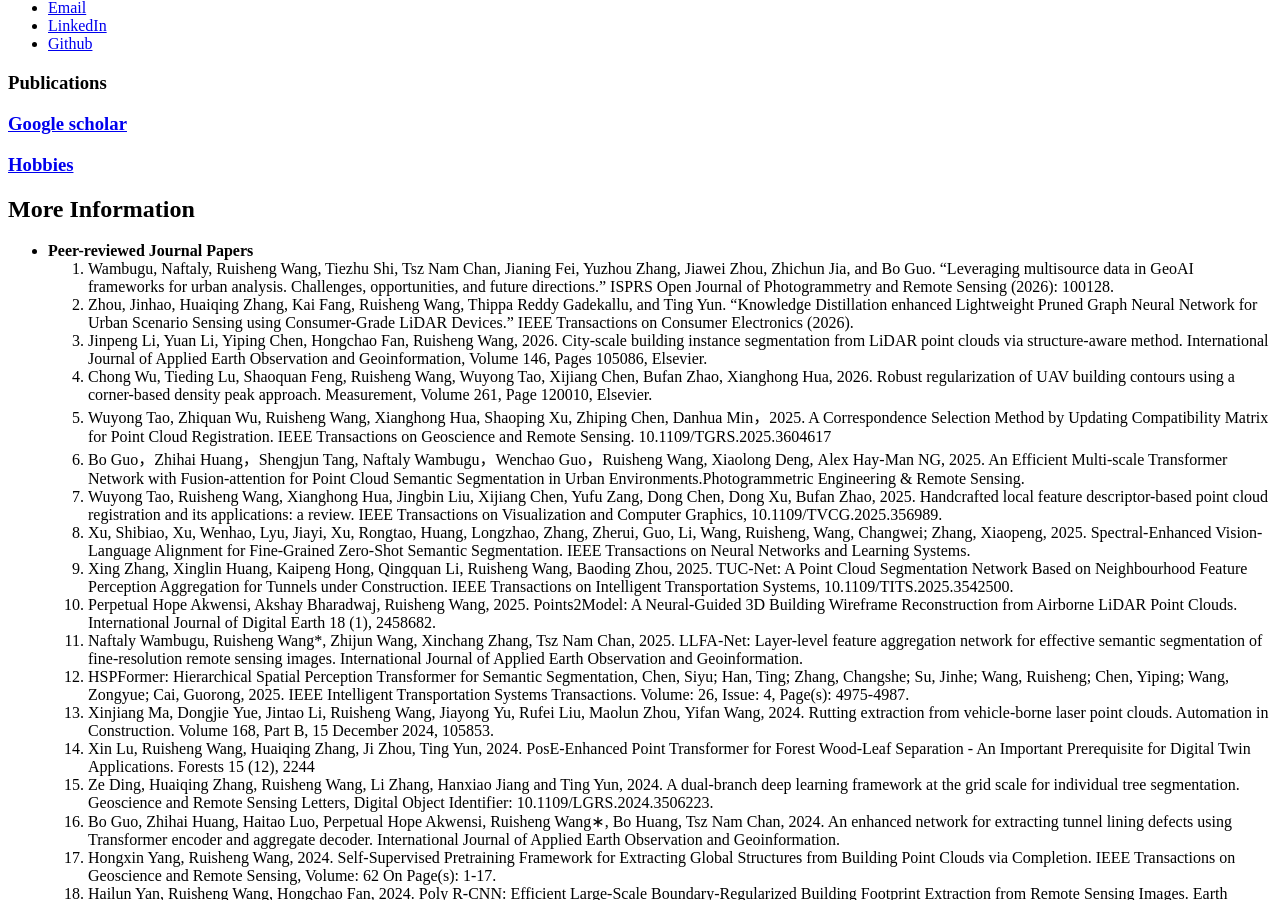
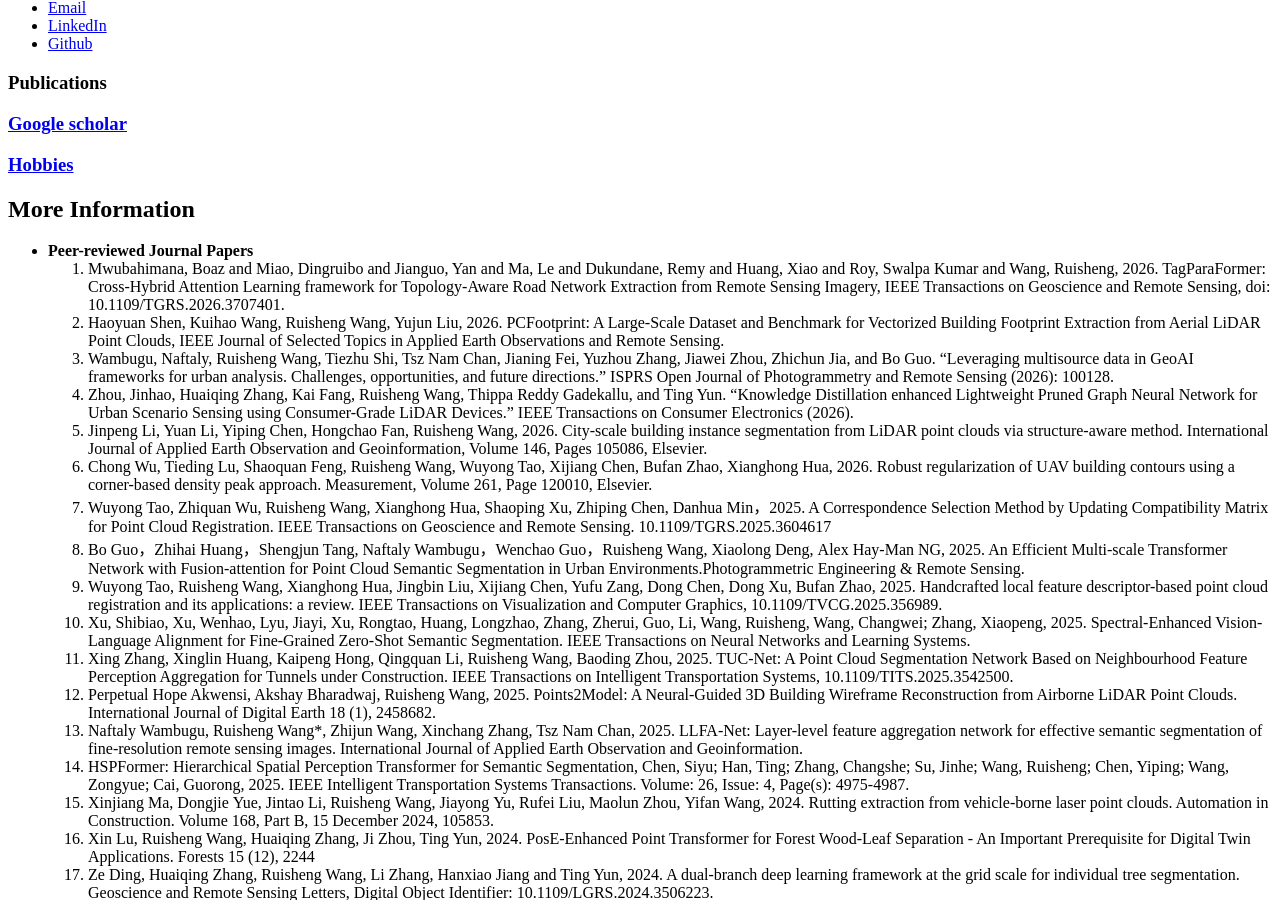
Before and after one commit to ruishengwang/ruishengwang.github.io, a Jekyll site: the page built from _pages/includes/publications.md, in a window 1280 px wide and 900 px high, scrolled down 348 px. Built offline with Jekyll 4.4.1, drawn with Linux system fonts in a browser that asks for light colours; our own code applies the rules of GitHub Pages for plain Markdown files.

Commit message:
Update publications.md

```diff
--- a/_pages/includes/publications.md
+++ b/_pages/includes/publications.md
@@ -6,41 +6,43 @@
 
 ## More Information
 - **Peer-reviewed Journal Papers**
-1. Wambugu, Naftaly, Ruisheng Wang, Tiezhu Shi, Tsz Nam Chan, Jianing Fei, Yuzhou Zhang, Jiawei Zhou, Zhichun Jia, and Bo Guo. "Leveraging multisource data in GeoAI frameworks for urban analysis. Challenges, opportunities, and future directions." ISPRS Open Journal of Photogrammetry and Remote Sensing (2026): 100128.
-2. Zhou, Jinhao, Huaiqing Zhang, Kai Fang, Ruisheng Wang, Thippa Reddy Gadekallu, and Ting Yun. "Knowledge Distillation enhanced Lightweight Pruned Graph Neural Network for Urban Scenario Sensing using Consumer-Grade LiDAR Devices." IEEE Transactions on Consumer Electronics (2026).
-3. Jinpeng Li, Yuan Li, Yiping Chen, Hongchao Fan, Ruisheng Wang, 2026. City-scale building instance segmentation from LiDAR point clouds via structure-aware method. International Journal of Applied Earth Observation and Geoinformation, Volume 146, Pages 105086, Elsevier.
-4. Chong Wu, Tieding Lu, Shaoquan Feng, Ruisheng Wang, Wuyong Tao, Xijiang Chen, Bufan Zhao, Xianghong Hua, 2026. Robust regularization of UAV building contours using a corner-based density peak approach. Measurement, Volume 261, Page 120010, Elsevier.
-5. Wuyong Tao, Zhiquan Wu, Ruisheng Wang, Xianghong Hua, Shaoping Xu, Zhiping Chen, Danhua Min，2025.  A Correspondence Selection Method by Updating Compatibility Matrix for Point Cloud Registration. IEEE Transactions on Geoscience and Remote Sensing. 10.1109/TGRS.2025.3604617
-6. Bo Guo，Zhihai Huang，Shengjun Tang, Naftaly Wambugu，Wenchao Guo，Ruisheng Wang, Xiaolong Deng, Alex Hay-Man NG, 2025. An Efficient Multi-scale Transformer Network with Fusion-attention for Point Cloud Semantic Segmentation in Urban Environments.Photogrammetric Engineering & Remote Sensing.
-7. Wuyong Tao, Ruisheng Wang, Xianghong Hua, Jingbin Liu, Xijiang Chen, Yufu Zang, Dong Chen, Dong Xu, Bufan Zhao, 2025. Handcrafted local feature descriptor-based point cloud registration and its applications: a review. IEEE Transactions on Visualization and Computer Graphics, 10.1109/TVCG.2025.356989.
-8. Xu, Shibiao, Xu, Wenhao, Lyu, Jiayi, Xu, Rongtao, Huang, Longzhao, Zhang, Zherui, Guo, Li, Wang, Ruisheng, Wang, Changwei; Zhang, Xiaopeng, 2025. Spectral-Enhanced Vision-Language Alignment for Fine-Grained Zero-Shot Semantic Segmentation. IEEE Transactions on Neural Networks and Learning Systems.
-9. Xing Zhang, Xinglin Huang, Kaipeng Hong, Qingquan Li, Ruisheng Wang, Baoding Zhou, 2025. TUC-Net: A Point Cloud Segmentation Network Based on Neighbourhood Feature Perception Aggregation for Tunnels under Construction. IEEE Transactions on Intelligent Transportation Systems, 10.1109/TITS.2025.3542500.
-10. Perpetual Hope Akwensi, Akshay Bharadwaj, Ruisheng Wang, 2025. Points2Model: A Neural-Guided 3D Building Wireframe Reconstruction from Airborne LiDAR Point Clouds.  International Journal of Digital Earth 18 (1), 2458682.
-11. Naftaly Wambugu, Ruisheng Wang*, Zhijun Wang, Xinchang Zhang, Tsz Nam Chan, 2025. LLFA-Net: Layer-level feature aggregation network for effective semantic segmentation of fine-resolution remote sensing images. International Journal of Applied Earth Observation and Geoinformation.
-12. HSPFormer: Hierarchical Spatial Perception Transformer for Semantic Segmentation, Chen, Siyu; Han, Ting; Zhang, Changshe; Su, Jinhe; Wang, Ruisheng; Chen, Yiping; Wang, Zongyue; Cai, Guorong, 2025. IEEE Intelligent Transportation Systems Transactions. Volume: 26, Issue: 4, Page(s): 4975-4987.
-13. Xinjiang Ma, Dongjie Yue, Jintao Li, Ruisheng Wang, Jiayong Yu, Rufei Liu, Maolun Zhou, Yifan Wang, 2024. Rutting extraction from vehicle-borne laser point clouds. Automation in Construction. Volume 168, Part B, 15 December 2024, 105853.
-14. Xin Lu, Ruisheng Wang, Huaiqing Zhang, Ji Zhou, Ting Yun, 2024. PosE-Enhanced Point Transformer for Forest Wood-Leaf Separation - An Important Prerequisite for Digital Twin Applications. Forests 15 (12), 2244
-15. Ze Ding, Huaiqing Zhang, Ruisheng Wang, Li Zhang, Hanxiao Jiang and Ting Yun, 2024. A dual-branch deep learning framework at the grid scale for individual tree segmentation. Geoscience and Remote Sensing Letters, Digital Object Identifier: 10.1109/LGRS.2024.3506223.
-16. Bo Guo, Zhihai Huang, Haitao Luo, Perpetual Hope Akwensi, Ruisheng Wang∗, Bo Huang, Tsz Nam Chan, 2024. An enhanced network for extracting tunnel lining defects using Transformer encoder and aggregate decoder. International Journal of Applied Earth Observation and Geoinformation.
-17. Hongxin Yang, Ruisheng Wang, 2024. Self-Supervised Pretraining Framework for Extracting Global Structures from Building Point Clouds via Completion. IEEE Transactions on Geoscience and Remote Sensing, Volume: 62 On Page(s): 1-17.
-18. Hailun Yan, Ruisheng Wang, Hongchao Fan, 2024. Poly R-CNN: Efficient Large-Scale Boundary-Regularized Building Footprint Extraction from Remote Sensing Images. Earth Science Informatics.
-19. Hongchang He, Donglin Fan, Ruisheng Wang, Xiaoyue Lyu, Bolin Fu, Yuan Huang, Jingran Sheng, 2024. Estimation of daytime all-sky sea surface temperature from Himawari-8 based on multilayer stacking machine learning. International Journal of Applied Earth Observation and Geoinformation Volume 132, August 2024.
-20. Hongxin Yang, Shangfeng Huang, Ruisheng Wang, 2024. Occluded Building Facade Completion Using a Multi-Scale Hierarchical Transformer Network. IEEE Transactions on Geoscience and Remote Sensing.
-21. Hongxin Yang, Shangfeng Huang, Ruisheng Wang, 2024. Efficient Roof Vertex Clustering for Wireframe Simplification Based on the Extended Multiclass Twin Support Vector Machine. IEEE Geoscience and Remote Sensing Letters.
-22. Xing Zhang, Zhanpeng Huang, Qingquan Li, Ruisheng Wang, Baoding Zhou，2024. Legged robot-aided 3D tunnel mapping via residual compensation and anomaly detection. ISPRS Journal of Photogrammetry and Remote Sensing.
-23. Ting Yun, Jian Li, Lingfei Ma, Ji Zhou, Ruisheng Wang, Markus P. Eichhorn, Huaiqing Zhang, 2024. Status, advancements and prospects of deep learning methods applied in forest studies. International Journal of Applied Earth Observation and Geoinformation.
-24. Tang, Shengjun and Ao, Zhuoyu and Li, Yaoyu and Huang, Hongsheng and Xie, Linfu and Wang, Ruisheng and Wang, Weixi and GUO, Renzhong, 2024. TreeNet3D: A Large Scale Tree Benchmark for 3D Tree Modeling, Carbon Storage Estimation and Tree Segmentation. International Journal of Applied Earth Observation and Geoinformation, Volume 130, June 2024, 103903.
-25. Wuyong Tao; Yansheng Xiao; Ruisheng Wang; Tieding Lu; Shaoping Xu, 2024. A fast registration method for building point clouds obtained by terrestrial laser scanner via 2D feature points. IEEE Journal of Selected Topics in Applied Earth Observations and Remote Sensing, DOI: 10.1109/JSTARS.2024.3392927.
-26. Perpetual Hope Akwensi, Akshay Bharadwaj, Ruisheng Wang, 2024. APC2Mesh: Bridging the gap from occluded building façades to full 3D models. ISPRS Journal of Photogrammetry and Remote Sensing. https://doi.org/10.1016/j.isprsjprs.2024.04.009
-27. Dengfeng Chai, Jingfeng Huang, Minghui Wu, Xiaoping Yang, Ruisheng Wang, 2024. Remote sensing image cloud detection using a shallow convolutional neural network. ISPRS Journal of Photogrammetry and Remote Sensing, Vol 209, Pages 66-84.
-28. Perpetual Hope Akwensib, Ruisheng Wang，Bo Guo, 2024. PReFormer: A memory efficient transformer for point cloud semantic segmentation. International Journal of Applied Earth Observation and Geoinformation. https://doi.org/10.1016/j.jag.2024.103730
-29. Hongxin Yang, Shangfeng Huang, Ruisheng Wang, Xin Wang, 2024. Self-Supervised Pre-Training for 3D Roof Reconstruction on LiDAR Data. IEEE Geoscience and Remote Sensing Letters. DOI:10.1109/LGRS.2024.3362733.
-30. Changwei Wang, Rongtao Xu, Shibiao Xu, Weiliang Meng, Ruisheng Wang, Xiaopeng Zhang 2024. Exploring Intrinsic Discrimination and Consistency for Weakly Supervised Object Localization. IEEE Transactions on Image Processing (TIP), 10.1109/TIP.2024.3356174.
-31. Huaigang Huang, Jiabin Liu and Ruisheng Wang, 2024. Easy-Net: A lightweight building extraction network based on building features. IEEE Transactions on Geoscience and Remote Sensing，10.1109/TGRS.2023.3348102.
-32. Hongxin Yang, Ruisheng Wang, 2023. Self-supervised Learning on 3D Point Clouds based on a Masked Linear Autoencoder. IEEE Transactions on Geoscience and Remote Sensing, Digital Object Identifier or DOI: 10.1109/TGRS.2023.3337088.
-33. Bo Guo, Liwei Deng, Ruisheng Wang, Wenchao Guo, Alex Ng, 2023. MCTNet: Multiscale Cross-attention based Transformer Network for Semantic Segmentation of Large-scale Point Clouds. IEEE Transactions on Geoscience and Remote Sensing. DOI: 10.1109/TGRS.2023.3322579
-34. Yang Zheng，Hao Deng, Jingjie Wu, Ruisheng Wang, Zhankun Liu, Lixin Wu, 2023. Space-associated domain adaptation for three-dimensional mineral prospectivity modeling. International Journal of Digital Earth, Pages 2885-2911, Volume 16, 2023 - Issue 1.
-35. Changwei Wang, Rongtao Xu, Shibiao Xu，Weiliang Meng, Ruisheng Wang, Jiguang Zhang, Xiaopeng Zhang, 2023. Towards accurate and efficient road extraction by leveraging the characteristics of road shapes. IEEE Transactions on Geoscience and Remote Sensing, June 2023.
+1. Mwubahimana, Boaz and Miao, Dingruibo and Jianguo, Yan and Ma, Le and Dukundane, Remy and Huang, Xiao and Roy, Swalpa Kumar and Wang, Ruisheng, 2026. TagParaFormer: Cross-Hybrid Attention Learning framework for Topology-Aware Road Network Extraction from Remote Sensing Imagery, IEEE Transactions on Geoscience and Remote Sensing, doi: 10.1109/TGRS.2026.3707401.
+2. Haoyuan Shen, Kuihao Wang, Ruisheng Wang, Yujun Liu, 2026. PCFootprint: A Large-Scale Dataset and Benchmark for Vectorized Building Footprint Extraction from Aerial LiDAR Point Clouds, IEEE Journal of Selected Topics in Applied Earth Observations and Remote Sensing.
+3. Wambugu, Naftaly, Ruisheng Wang, Tiezhu Shi, Tsz Nam Chan, Jianing Fei, Yuzhou Zhang, Jiawei Zhou, Zhichun Jia, and Bo Guo. "Leveraging multisource data in GeoAI frameworks for urban analysis. Challenges, opportunities, and future directions." ISPRS Open Journal of Photogrammetry and Remote Sensing (2026): 100128.
+4. Zhou, Jinhao, Huaiqing Zhang, Kai Fang, Ruisheng Wang, Thippa Reddy Gadekallu, and Ting Yun. "Knowledge Distillation enhanced Lightweight Pruned Graph Neural Network for Urban Scenario Sensing using Consumer-Grade LiDAR Devices." IEEE Transactions on Consumer Electronics (2026).
+5. Jinpeng Li, Yuan Li, Yiping Chen, Hongchao Fan, Ruisheng Wang, 2026. City-scale building instance segmentation from LiDAR point clouds via structure-aware method. International Journal of Applied Earth Observation and Geoinformation, Volume 146, Pages 105086, Elsevier.
+6. Chong Wu, Tieding Lu, Shaoquan Feng, Ruisheng Wang, Wuyong Tao, Xijiang Chen, Bufan Zhao, Xianghong Hua, 2026. Robust regularization of UAV building contours using a corner-based density peak approach. Measurement, Volume 261, Page 120010, Elsevier.
+7. Wuyong Tao, Zhiquan Wu, Ruisheng Wang, Xianghong Hua, Shaoping Xu, Zhiping Chen, Danhua Min，2025.  A Correspondence Selection Method by Updating Compatibility Matrix for Point Cloud Registration. IEEE Transactions on Geoscience and Remote Sensing. 10.1109/TGRS.2025.3604617
+8. Bo Guo，Zhihai Huang，Shengjun Tang, Naftaly Wambugu，Wenchao Guo，Ruisheng Wang, Xiaolong Deng, Alex Hay-Man NG, 2025. An Efficient Multi-scale Transformer Network with Fusion-attention for Point Cloud Semantic Segmentation in Urban Environments.Photogrammetric Engineering & Remote Sensing.
+9. Wuyong Tao, Ruisheng Wang, Xianghong Hua, Jingbin Liu, Xijiang Chen, Yufu Zang, Dong Chen, Dong Xu, Bufan Zhao, 2025. Handcrafted local feature descriptor-based point cloud registration and its applications: a review. IEEE Transactions on Visualization and Computer Graphics, 10.1109/TVCG.2025.356989.
+10. Xu, Shibiao, Xu, Wenhao, Lyu, Jiayi, Xu, Rongtao, Huang, Longzhao, Zhang, Zherui, Guo, Li, Wang, Ruisheng, Wang, Changwei; Zhang, Xiaopeng, 2025. Spectral-Enhanced Vision-Language Alignment for Fine-Grained Zero-Shot Semantic Segmentation. IEEE Transactions on Neural Networks and Learning Systems.
+11. Xing Zhang, Xinglin Huang, Kaipeng Hong, Qingquan Li, Ruisheng Wang, Baoding Zhou, 2025. TUC-Net: A Point Cloud Segmentation Network Based on Neighbourhood Feature Perception Aggregation for Tunnels under Construction. IEEE Transactions on Intelligent Transportation Systems, 10.1109/TITS.2025.3542500.
+12. Perpetual Hope Akwensi, Akshay Bharadwaj, Ruisheng Wang, 2025. Points2Model: A Neural-Guided 3D Building Wireframe Reconstruction from Airborne LiDAR Point Clouds.  International Journal of Digital Earth 18 (1), 2458682.
+13. Naftaly Wambugu, Ruisheng Wang*, Zhijun Wang, Xinchang Zhang, Tsz Nam Chan, 2025. LLFA-Net: Layer-level feature aggregation network for effective semantic segmentation of fine-resolution remote sensing images. International Journal of Applied Earth Observation and Geoinformation.
+14. HSPFormer: Hierarchical Spatial Perception Transformer for Semantic Segmentation, Chen, Siyu; Han, Ting; Zhang, Changshe; Su, Jinhe; Wang, Ruisheng; Chen, Yiping; Wang, Zongyue; Cai, Guorong, 2025. IEEE Intelligent Transportation Systems Transactions. Volume: 26, Issue: 4, Page(s): 4975-4987.
+15. Xinjiang Ma, Dongjie Yue, Jintao Li, Ruisheng Wang, Jiayong Yu, Rufei Liu, Maolun Zhou, Yifan Wang, 2024. Rutting extraction from vehicle-borne laser point clouds. Automation in Construction. Volume 168, Part B, 15 December 2024, 105853.
+16. Xin Lu, Ruisheng Wang, Huaiqing Zhang, Ji Zhou, Ting Yun, 2024. PosE-Enhanced Point Transformer for Forest Wood-Leaf Separation - An Important Prerequisite for Digital Twin Applications. Forests 15 (12), 2244
+17. Ze Ding, Huaiqing Zhang, Ruisheng Wang, Li Zhang, Hanxiao Jiang and Ting Yun, 2024. A dual-branch deep learning framework at the grid scale for individual tree segmentation. Geoscience and Remote Sensing Letters, Digital Object Identifier: 10.1109/LGRS.2024.3506223.
+18. Bo Guo, Zhihai Huang, Haitao Luo, Perpetual Hope Akwensi, Ruisheng Wang∗, Bo Huang, Tsz Nam Chan, 2024. An enhanced network for extracting tunnel lining defects using Transformer encoder and aggregate decoder. International Journal of Applied Earth Observation and Geoinformation.
+19. Hongxin Yang, Ruisheng Wang, 2024. Self-Supervised Pretraining Framework for Extracting Global Structures from Building Point Clouds via Completion. IEEE Transactions on Geoscience and Remote Sensing, Volume: 62 On Page(s): 1-17.
+20. Hailun Yan, Ruisheng Wang, Hongchao Fan, 2024. Poly R-CNN: Efficient Large-Scale Boundary-Regularized Building Footprint Extraction from Remote Sensing Images. Earth Science Informatics.
+21. Hongchang He, Donglin Fan, Ruisheng Wang, Xiaoyue Lyu, Bolin Fu, Yuan Huang, Jingran Sheng, 2024. Estimation of daytime all-sky sea surface temperature from Himawari-8 based on multilayer stacking machine learning. International Journal of Applied Earth Observation and Geoinformation Volume 132, August 2024.
+22. Hongxin Yang, Shangfeng Huang, Ruisheng Wang, 2024. Occluded Building Facade Completion Using a Multi-Scale Hierarchical Transformer Network. IEEE Transactions on Geoscience and Remote Sensing.
+23. Hongxin Yang, Shangfeng Huang, Ruisheng Wang, 2024. Efficient Roof Vertex Clustering for Wireframe Simplification Based on the Extended Multiclass Twin Support Vector Machine. IEEE Geoscience and Remote Sensing Letters.
+24. Xing Zhang, Zhanpeng Huang, Qingquan Li, Ruisheng Wang, Baoding Zhou，2024. Legged robot-aided 3D tunnel mapping via residual compensation and anomaly detection. ISPRS Journal of Photogrammetry and Remote Sensing.
+25. Ting Yun, Jian Li, Lingfei Ma, Ji Zhou, Ruisheng Wang, Markus P. Eichhorn, Huaiqing Zhang, 2024. Status, advancements and prospects of deep learning methods applied in forest studies. International Journal of Applied Earth Observation and Geoinformation.
+26. Tang, Shengjun and Ao, Zhuoyu and Li, Yaoyu and Huang, Hongsheng and Xie, Linfu and Wang, Ruisheng and Wang, Weixi and GUO, Renzhong, 2024. TreeNet3D: A Large Scale Tree Benchmark for 3D Tree Modeling, Carbon Storage Estimation and Tree Segmentation. International Journal of Applied Earth Observation and Geoinformation, Volume 130, June 2024, 103903.
+27. Wuyong Tao; Yansheng Xiao; Ruisheng Wang; Tieding Lu; Shaoping Xu, 2024. A fast registration method for building point clouds obtained by terrestrial laser scanner via 2D feature points. IEEE Journal of Selected Topics in Applied Earth Observations and Remote Sensing, DOI: 10.1109/JSTARS.2024.3392927.
+28. Perpetual Hope Akwensi, Akshay Bharadwaj, Ruisheng Wang, 2024. APC2Mesh: Bridging the gap from occluded building façades to full 3D models. ISPRS Journal of Photogrammetry and Remote Sensing. https://doi.org/10.1016/j.isprsjprs.2024.04.009
+29. Dengfeng Chai, Jingfeng Huang, Minghui Wu, Xiaoping Yang, Ruisheng Wang, 2024. Remote sensing image cloud detection using a shallow convolutional neural network. ISPRS Journal of Photogrammetry and Remote Sensing, Vol 209, Pages 66-84.
+30. Perpetual Hope Akwensib, Ruisheng Wang，Bo Guo, 2024. PReFormer: A memory efficient transformer for point cloud semantic segmentation. International Journal of Applied Earth Observation and Geoinformation. https://doi.org/10.1016/j.jag.2024.103730
+31. Hongxin Yang, Shangfeng Huang, Ruisheng Wang, Xin Wang, 2024. Self-Supervised Pre-Training for 3D Roof Reconstruction on LiDAR Data. IEEE Geoscience and Remote Sensing Letters. DOI:10.1109/LGRS.2024.3362733.
+32. Changwei Wang, Rongtao Xu, Shibiao Xu, Weiliang Meng, Ruisheng Wang, Xiaopeng Zhang 2024. Exploring Intrinsic Discrimination and Consistency for Weakly Supervised Object Localization. IEEE Transactions on Image Processing (TIP), 10.1109/TIP.2024.3356174.
+33. Huaigang Huang, Jiabin Liu and Ruisheng Wang, 2024. Easy-Net: A lightweight building extraction network based on building features. IEEE Transactions on Geoscience and Remote Sensing，10.1109/TGRS.2023.3348102.
+34. Hongxin Yang, Ruisheng Wang, 2023. Self-supervised Learning on 3D Point Clouds based on a Masked Linear Autoencoder. IEEE Transactions on Geoscience and Remote Sensing, Digital Object Identifier or DOI: 10.1109/TGRS.2023.3337088.
+35. Bo Guo, Liwei Deng, Ruisheng Wang, Wenchao Guo, Alex Ng, 2023. MCTNet: Multiscale Cross-attention based Transformer Network for Semantic Segmentation of Large-scale Point Clouds. IEEE Transactions on Geoscience and Remote Sensing. DOI: 10.1109/TGRS.2023.3322579
+36. Yang Zheng，Hao Deng, Jingjie Wu, Ruisheng Wang, Zhankun Liu, Lixin Wu, 2023. Space-associated domain adaptation for three-dimensional mineral prospectivity modeling. International Journal of Digital Earth, Pages 2885-2911, Volume 16, 2023 - Issue 1.
+37. Changwei Wang, Rongtao Xu, Shibiao Xu，Weiliang Meng, Ruisheng Wang, Jiguang Zhang, Xiaopeng Zhang, 2023. Towards accurate and efficient road extraction by leveraging the characteristics of road shapes. IEEE Transactions on Geoscience and Remote Sensing, June 2023.
 32. Perpetual Hope, Zhizhong Kang, Ruisheng Wang, 2023. Hyperspectral image-aided LiDAR point cloud labeling via spatio-spectral feature representation learning, International Journal of Applied Earth Observation and Geoinformation, Volume 120, June 2023.
 33. Changwei Wang, Lele Xu, Rongtao Xu, Shibiao Xu, Weiliang Meng, Ruisheng Wang, Xiaopeng Zhang 2023. Triple Robustness Augmentation Local Features for multi-source image registration, ISPRS Journal of Photogrammetry and Remote Sensing, Volume 199, 2023, Pages 1-14.
 34. Jian Gao, Houjun Jiang *, Zhongchang Sun, Ruisheng Wang, Youmei Han 2023. A Parallel InSAR Phase Unwrapping Method Based on Separated Reliability Regions. Remote Sensing, 2023, 15(5), 1370; https://doi.org/10.3390/rs15051370.
```
